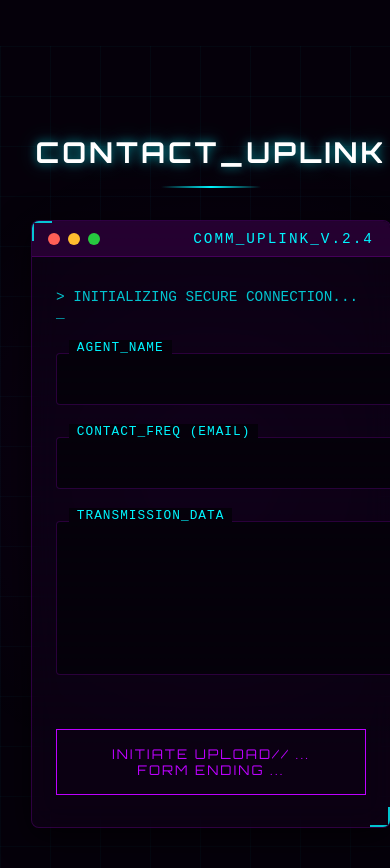
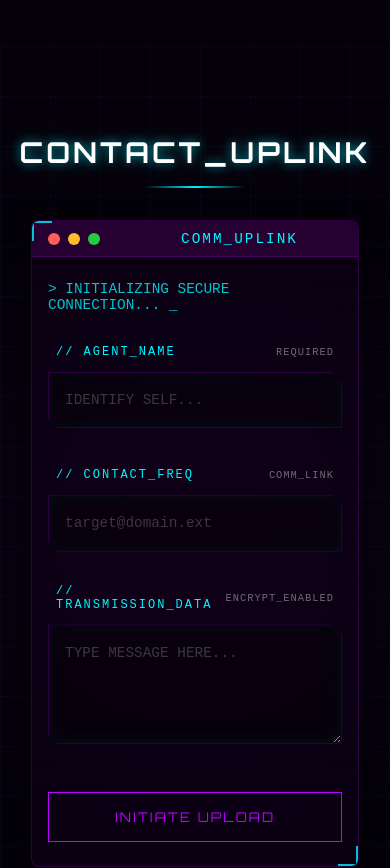
Before and after one commit to ayishashadhi/Ayisha-Shadhi-Portfolio, a React (Vite) app: page / in a window 390 px wide. Shown: the part 8380-9248 px from the top of the page. Built offline with nearby package versions, Linux system fonts and the light colour scheme.

Commit message:
feat: redesign contact form with Technical Manifest aesthetic and fix mobile responsiveness

```diff
--- a/src/components/Contact.jsx
+++ b/src/components/Contact.jsx
@@ -28,7 +28,7 @@ const Contact = () => {
   };
 
   return (
-    <section className={styles.contact} id="contact">
+    <section className={styles.contact}>
       <div className={styles.gridOverlay}></div>
       <div className={styles.sectionHeader}>
         <h2 className={styles.heading}>
@@ -46,7 +46,8 @@ const Contact = () => {
             <span className={`${styles.control} ${styles.maximize}`}></span>
           </div>
           <div className={styles.terminalTitle}>
-            <DecipherText text="COMM_UPLINK_V.2.4" delay={500} />
+            <span className={styles.desktopTitle}>COMM_UPLINK_V.2.4</span>
+            <span className={styles.mobileTitle}>COMM_UPLINK</span>
           </div>
         </div>
 
@@ -58,6 +59,10 @@ const Contact = () => {
           <form className={styles.form} onSubmit={handleSubmit}>
             <div className={styles.inputGroup}>
               <div className={styles.formGroup}>
+                <div className={styles.fieldHeader}>
+                  <label className={styles.label}>// AGENT_NAME</label>
+                  <span className={styles.fieldStatus}>REQUIRED</span>
+                </div>
                 <input
                   type="text"
                   name="name"
@@ -66,10 +71,14 @@ const Contact = () => {
                   className={styles.input}
                   required
                   autoComplete="off"
+                  placeholder="IDENTIFY SELF..."
                 />
-                <label className={styles.label}>AGENT_NAME</label>
               </div>
               <div className={styles.formGroup}>
+                <div className={styles.fieldHeader}>
+                  <label className={styles.label}>// CONTACT_FREQ</label>
+                  <span className={styles.fieldStatus}>COMM_LINK</span>
+                </div>
                 <input
                   type="email"
                   name="email"
@@ -78,20 +87,24 @@ const Contact = () => {
                   className={styles.input}
                   required
                   autoComplete="off"
+                  placeholder="target@domain.ext"
                 />
-                <label className={styles.label}>CONTACT_FREQ (EMAIL)</label>
               </div>
             </div>
 
             <div className={styles.formGroup}>
+              <div className={styles.fieldHeader}>
+                <label className={styles.label}>// TRANSMISSION_DATA</label>
+                <span className={styles.fieldStatus}>ENCRYPT_ENABLED</span>
+              </div>
               <textarea
                 name="message"
                 value={formData.message}
                 onChange={handleChange}
                 className={styles.textarea}
                 required
+                placeholder="TYPE MESSAGE HERE..."
               ></textarea>
-              <label className={styles.label}>TRANSMISSION_DATA</label>
             </div>
 
             <button type="submit" className={styles.submitBtn} disabled={status === 'SENDING'}>
@@ -100,7 +113,6 @@ const Contact = () => {
                 {status === 'SENDING' && 'UPLOADING...'}
                 {status === 'SENT' && 'UPLOAD COMPLETE'}
               </span>
-// ... form ending ...
             </button>
           </form>
         </div>
--- a/src/styles/Contact.module.css
+++ b/src/styles/Contact.module.css
@@ -3,7 +3,11 @@
   padding: 6rem 2rem;
   position: relative;
   overflow: hidden;
-  background: radial-gradient(circle at 50% 50%, rgba(189, 0, 255, 0.05) 0%, transparent 70%);
+  background: radial-gradient(
+    circle at 50% 50%,
+    rgba(189, 0, 255, 0.05) 0%,
+    transparent 70%
+  );
   display: flex;
   flex-direction: column;
   align-items: center;
@@ -30,7 +34,7 @@
   text-shadow: var(--glow-cyan);
   margin-bottom: 1rem;
   letter-spacing: 5px;
-  word-break: break-all;
+  word-break: normal; /* Changed from break-all to avoid disjointed text */
 }
 
 @media (max-width: 768px) {
@@ -46,7 +50,12 @@
 .headerLine {
   width: 100px;
   height: 2px;
-  background: linear-gradient(90deg, transparent, var(--accent-cyan), transparent);
+  background: linear-gradient(
+    90deg,
+    transparent,
+    var(--accent-cyan),
+    transparent
+  );
   margin: 0 auto;
 }
 
@@ -99,13 +108,17 @@
 }
 
 @keyframes scanlineSweep {
-  from { transform: translateY(-100%); }
-  to { transform: translateY(100%); }
+  from {
+    transform: translateY(-100%);
+  }
+  to {
+    transform: translateY(100%);
+  }
 }
 
 /* Glowing Corners */
 .container::before {
-  content: '';
+  content: "";
   position: absolute;
   top: 0;
   left: 0;
@@ -156,9 +169,18 @@
   opacity: 0.3;
 }
 
-.control.close { background: #ff5f56; opacity: 1; }
-.control.minimize { background: #ffbd2e; opacity: 1; }
-.control.maximize { background: #27c93f; opacity: 1; }
+.control.close {
+  background: #ff5f56;
+  opacity: 1;
+}
+.control.minimize {
+  background: #ffbd2e;
+  opacity: 1;
+}
+.control.maximize {
+  background: #27c93f;
+  opacity: 1;
+}
 
 .terminalTitle {
   font-family: monospace;
@@ -168,9 +190,26 @@
   text-transform: uppercase;
 }
 
+.desktopTitle {
+  display: block;
+}
+.mobileTitle {
+  display: none;
+}
+
+@media (max-width: 480px) {
+  .desktopTitle {
+    display: none;
+  }
+  .mobileTitle {
+    display: block;
+  }
+}
+
 .contentWrapper {
   padding: 3rem;
   position: relative;
+  z-index: 5; /* Ensure content is above decorative layers */
 }
 
 /* Initial "Connection" Text */
@@ -187,36 +226,78 @@
 }
 
 @keyframes blink {
-  50% { opacity: 0; }
+  50% {
+    opacity: 0;
+  }
 }
 
 /* Form Styles */
 .form {
   display: flex;
   flex-direction: column;
-  gap: 2rem;
+  gap: 2.5rem;
 }
 
 .inputGroup {
   display: flex;
-  gap: 2rem;
+  gap: 2.5rem;
 }
 
 .formGroup {
-  position: relative;
+  display: flex;
+  flex-direction: column;
+  gap: 0.8rem;
   flex: 1;
+}
+
+.fieldHeader {
+  display: flex;
+  justify-content: space-between;
+  align-items: center;
+  padding: 0 0.5rem;
+}
+
+.fieldStatus {
+  font-family: monospace;
+  font-size: 0.65rem;
+  color: var(--text-muted);
+  opacity: 0.6;
+  letter-spacing: 1px;
 }
 
 .input, .textarea {
   width: 100%;
-  background: var(--bg-deep);
+  box-sizing: border-box; /* Ensure padding/border don't cause overflow */
+  background: rgba(0, 0, 0, 0.4);
   border: 1px solid var(--glass-border);
   color: var(--text-primary);
-  padding: 1rem;
+  padding: 1.2rem;
   font-family: monospace;
   font-size: 1rem;
   transition: all 0.3s ease;
-  border-radius: 4px;
+  /* Manifest Clipped Corners: Bottom-Left and Top-Right */
+  clip-path: polygon(
+    0 0,
+    calc(100% - 12px) 0,
+    100% 12px,
+    100% 100%,
+    12px 100%,
+    0 calc(100% - 12px)
+  );
+  box-shadow: inset 0 0 15px rgba(0, 245, 255, 0.05);
+  margin: 0;
+}
+
+.input:focus, .textarea:focus {
+  outline: none;
+  border-color: var(--accent-cyan);
+  background: rgba(0, 245, 255, 0.05);
+  box-shadow: inset 0 0 20px rgba(0, 245, 255, 0.15);
+}
+
+.input::placeholder, .textarea::placeholder {
+  color: var(--text-muted);
+  opacity: 0.3;
 }
 
 .textarea {
@@ -224,23 +305,21 @@
   min-height: 120px;
 }
 
-.input:focus, .textarea:focus {
+.input:focus,
+.textarea:focus {
   outline: none;
   border-color: var(--accent-cyan);
-  background: var(--bg-light);
-  box-shadow: var(--glow-cyan);
+  background: rgba(0, 245, 255, 0.05);
+  box-shadow: inset 0 0 20px rgba(0, 245, 255, 0.15);
 }
 
 .label {
-  position: absolute;
-  top: -0.8rem;
-  left: 0.8rem;
-  background: var(--bg-deep);
-  padding: 0 0.5rem;
+  background: transparent;
   color: var(--accent-cyan);
   font-family: monospace;
   font-size: 0.8rem;
-  letter-spacing: 1px;
+  letter-spacing: 2px;
+  text-transform: uppercase;
 }
 
 /* Submit Button */
@@ -281,15 +360,49 @@
 @media (max-width: 768px) {
   .inputGroup {
     flex-direction: column;
-    gap: 2rem;
+    gap: 2.5rem;
   }
 
   .contentWrapper {
-    padding: 2rem 1.5rem;
+    padding: 2.5rem 1.5rem;
   }
 
   .submitBtn {
     width: 100%;
+    padding: 1rem;
+    align-self: center;
+  }
+
+  .input, .textarea {
+    padding: 1.2rem 1rem;
+    font-size: 0.9rem;
+    /* Slightly smaller clips for mobile */
+    clip-path: polygon(
+      0 0,
+      calc(100% - 10px) 0,
+      100% 10px,
+      100% 100%,
+      10px 100%,
+      0 calc(100% - 10px)
+    );
+  }
+
+  .label {
+    font-size: 0.75rem;
+  }
+}
+
+@media (max-width: 480px) {
+  .terminalHeader {
+    padding-right: 60px; /* Keep title away from menu button */
+  }
+
+  .contentWrapper {
+    padding: 1.5rem 1rem;
+  }
+
+  .form {
+    gap: 2rem;
   }
 }
 
@@ -314,14 +427,20 @@
   border: 1px solid rgba(0, 245, 255, 0.3);
   transition: all 0.3s ease;
   position: relative;
-  background: rgba(0,0,0,0.2);
+  background: rgba(0, 0, 0, 0.2);
   /* Floating Animation with different delays */
   animation: float 3s ease-in-out infinite;
 }
 
-.socialLink:nth-child(2) { animation-delay: 0.5s; }
-.socialLink:nth-child(3) { animation-delay: 1s; }
-.socialLink:nth-child(4) { animation-delay: 1.5s; }
+.socialLink:nth-child(2) {
+  animation-delay: 0.5s;
+}
+.socialLink:nth-child(3) {
+  animation-delay: 1s;
+}
+.socialLink:nth-child(4) {
+  animation-delay: 1.5s;
+}
 
 .icon {
   width: 20px;
@@ -338,7 +457,13 @@
 }
 
 @keyframes float {
-  0% { transform: translateY(0); }
-  50% { transform: translateY(-10px); }
-  100% { transform: translateY(0); }
+  0% {
+    transform: translateY(0);
+  }
+  50% {
+    transform: translateY(-10px);
+  }
+  100% {
+    transform: translateY(0);
+  }
 }
```
